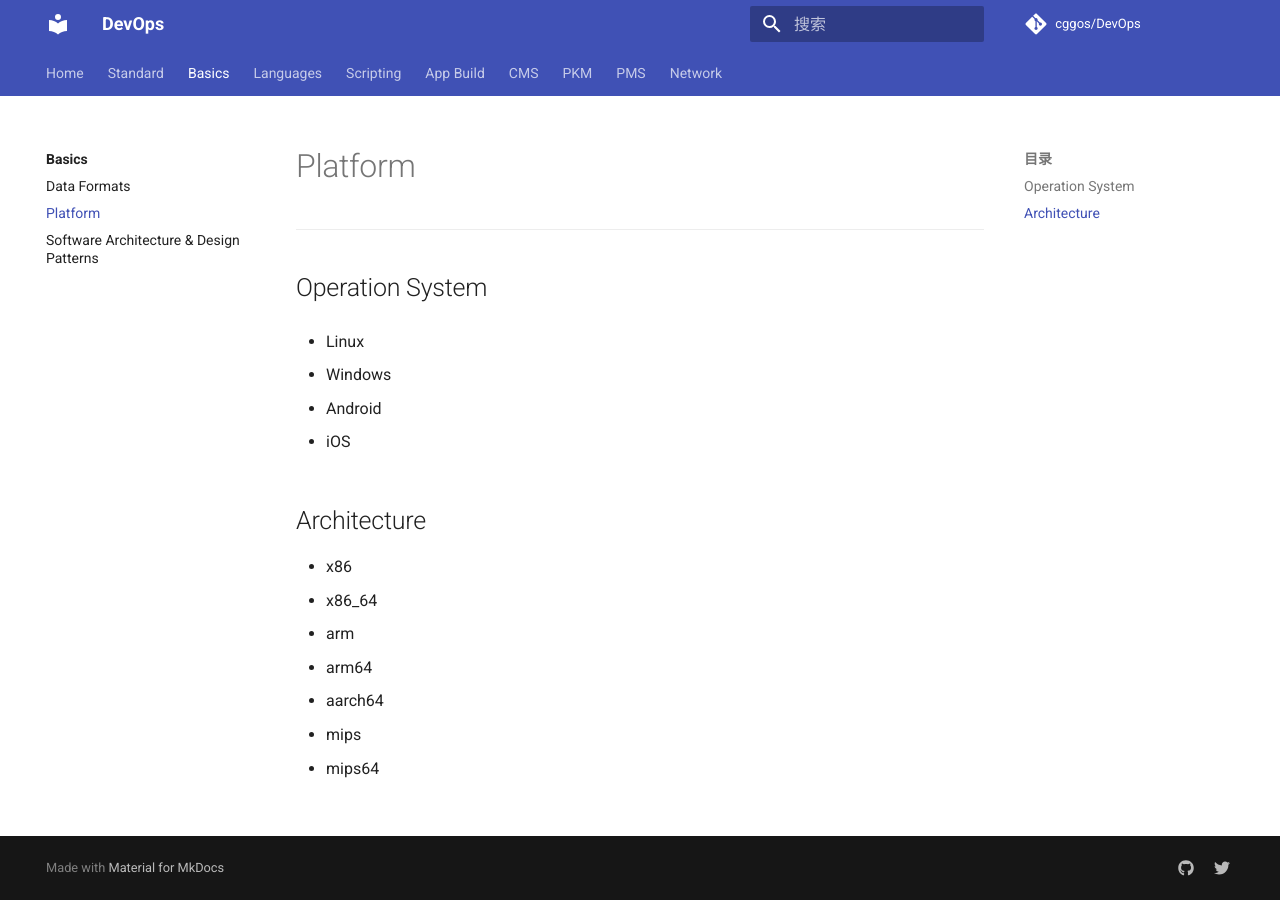
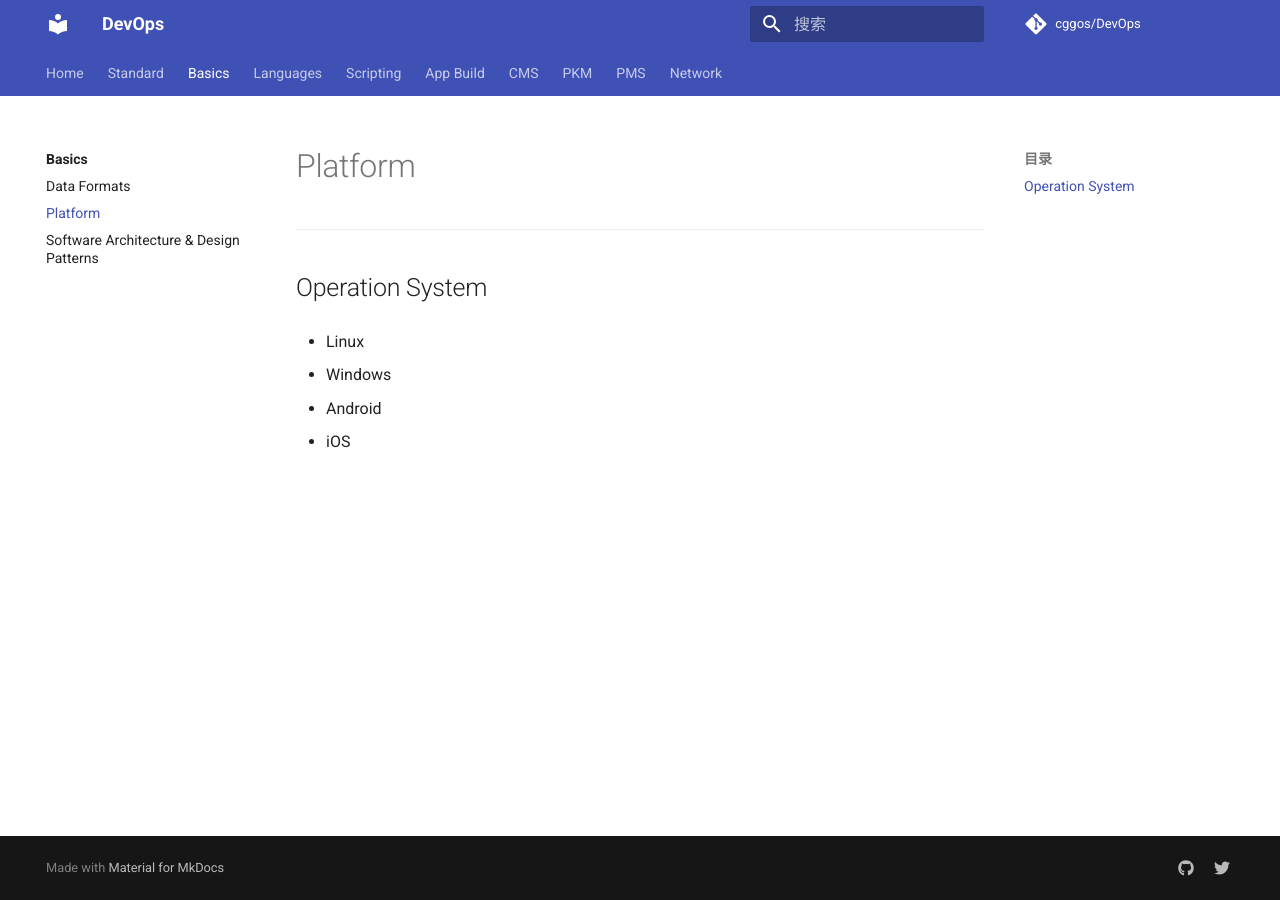
Before and after one commit to cggos/DevOps, an MkDocs documentation site: the page built from docs/01-basics/platform.md, in a window 1280 px wide. Built offline with MkDocs 1.6.1 and Material for MkDocs 9.7.7, drawn with Linux system fonts in a browser that asks for light colours; comment, search, counter and statistics services are not loaded.

Commit message:
update docs

```diff
--- a/docs/01-basics/platform.md
+++ b/docs/01-basics/platform.md
@@ -11,13 +11,3 @@
 * Android
 
 * iOS
-
-## Architecture
-
-* x86
-* x86_64
-* arm
-* arm64
-* aarch64
-* mips
-* mips64
```
Also changed, not shown: docs/03-app_build/compiler.md (+3 -2 lines).
